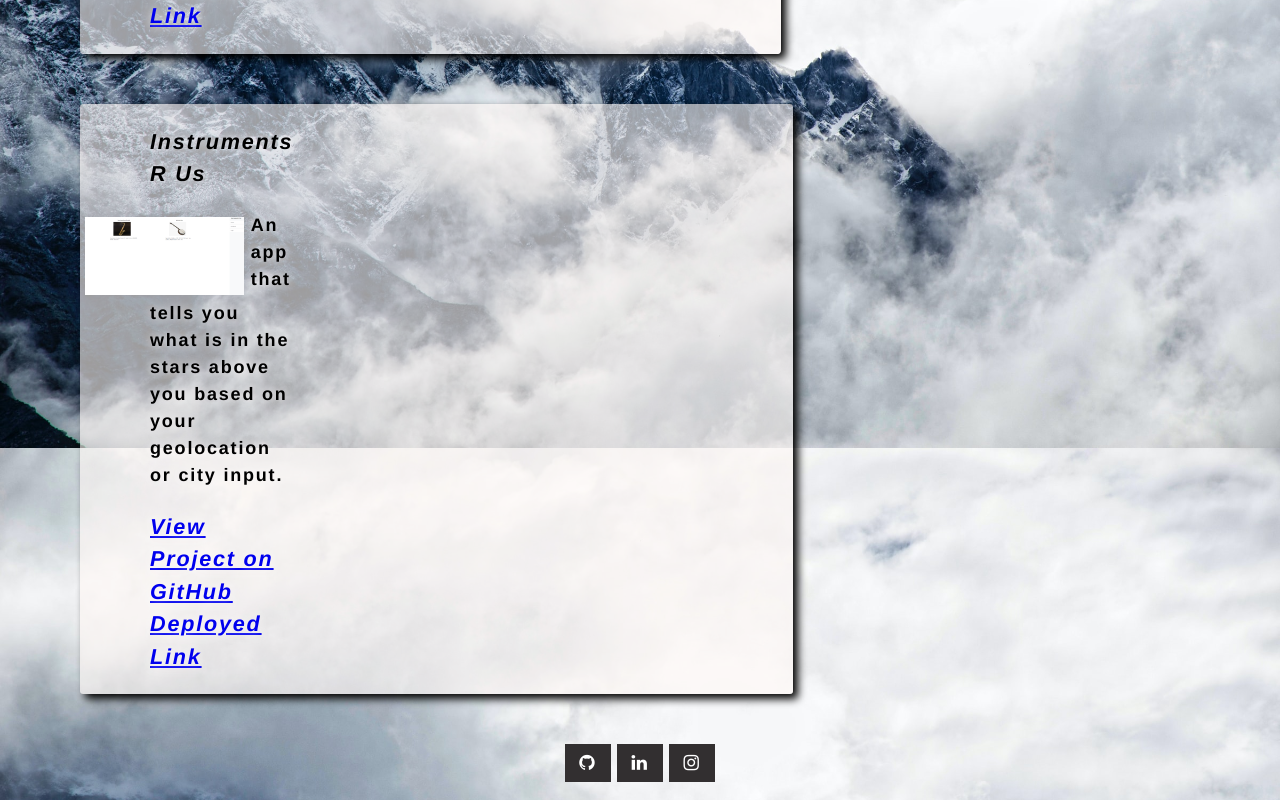
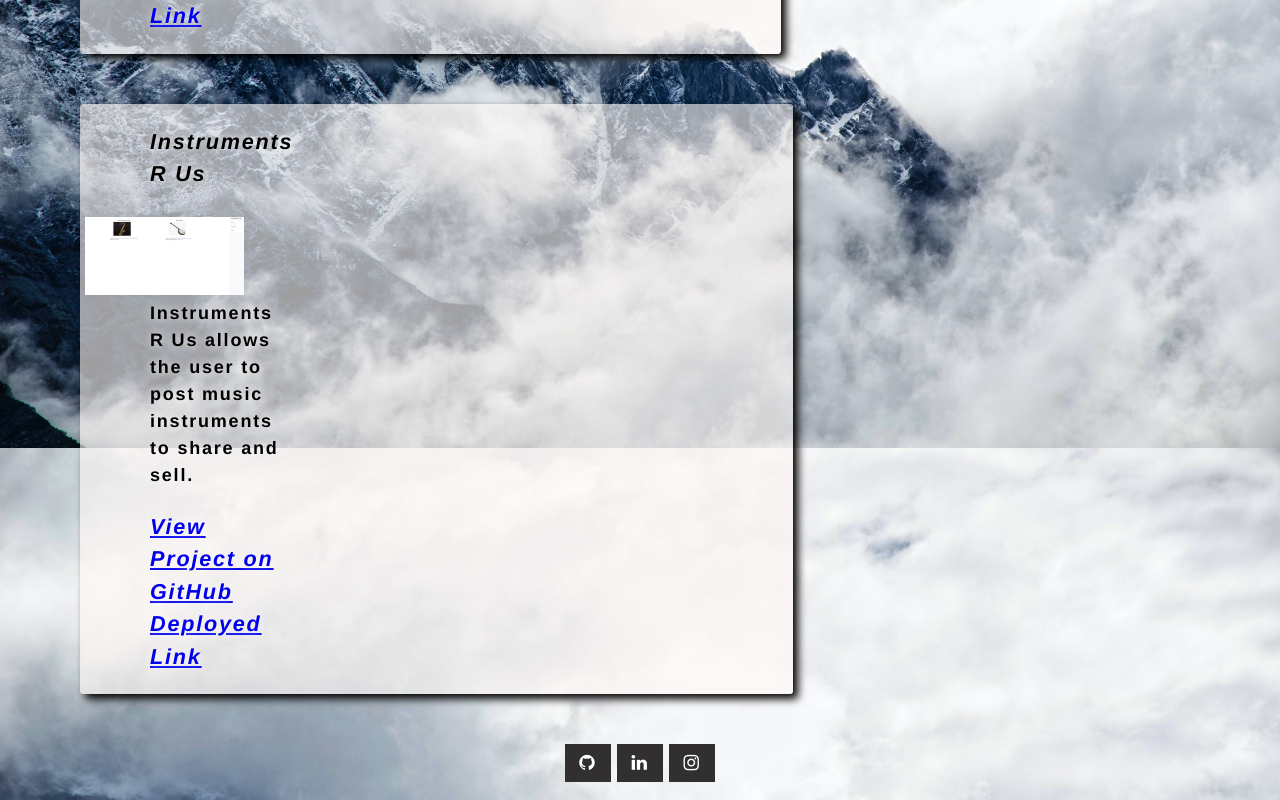
Before and after one commit to avc0021/portfolio-ac, a React (Create React App) app: page /projects in a window 1280 px wide. Shown: the part 2096-2896 px from the top of the page. Built offline with nearby package versions, Linux system fonts and the light colour scheme.

Commit message:
Update index.js

```diff
--- a/src/components/Project4/index.js
+++ b/src/components/Project4/index.js
@@ -10,7 +10,7 @@ function Project4 () {
           <div className="iru">
             <h3 className="iru-1">Instruments R Us</h3>
             <img src={iru} className="pImg" style={{ width: "80%" }} alt="cover" />
-            <p className="descr">An app that tells you what is in the stars above you based on your geolocation or city input.</p>
+            <p className="descr">Instruments R Us allows the user to post music instruments to share and sell.</p>
             <h3>
             <a href="https://github.com/avc0021/InstrumentsRUs">View Project on GitHub</a><br></br>
             <a href="https://mysterious-harbor-28313.herokuapp.com/">Deployed Link</a>
```
